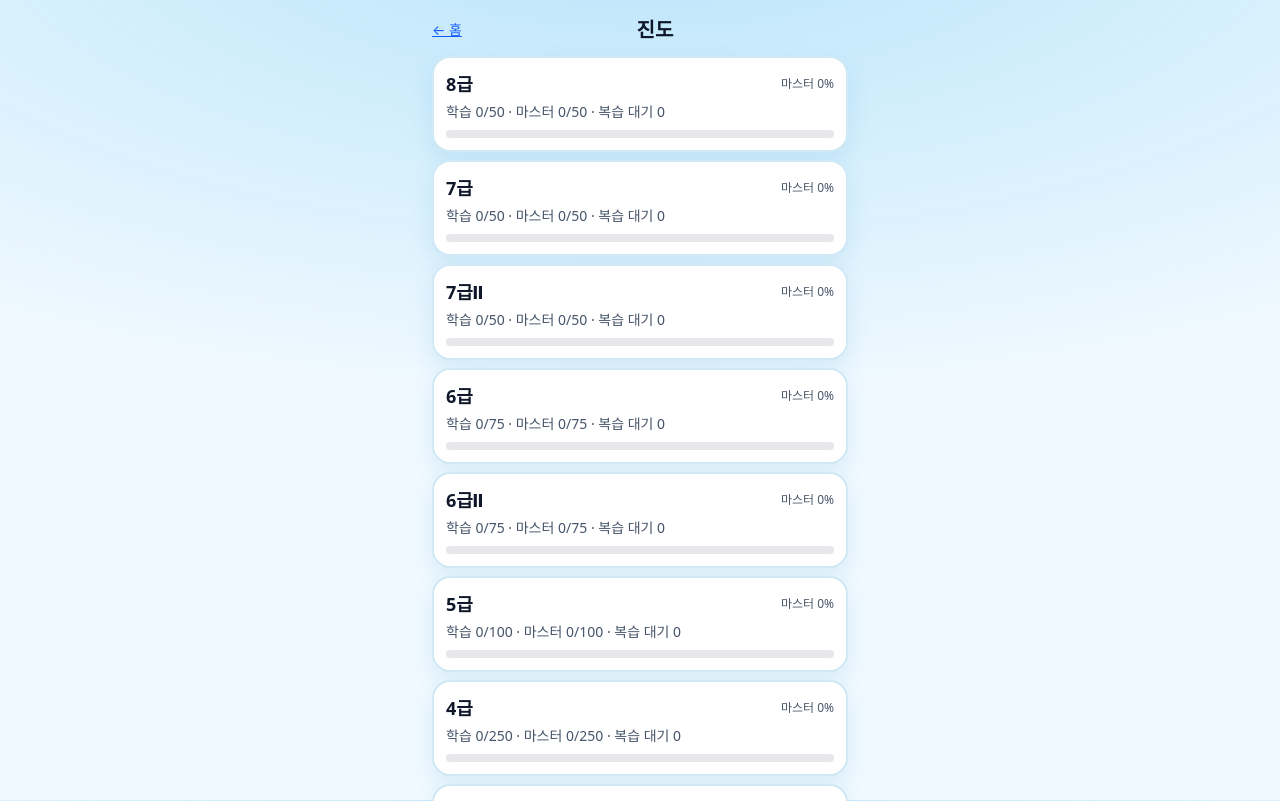
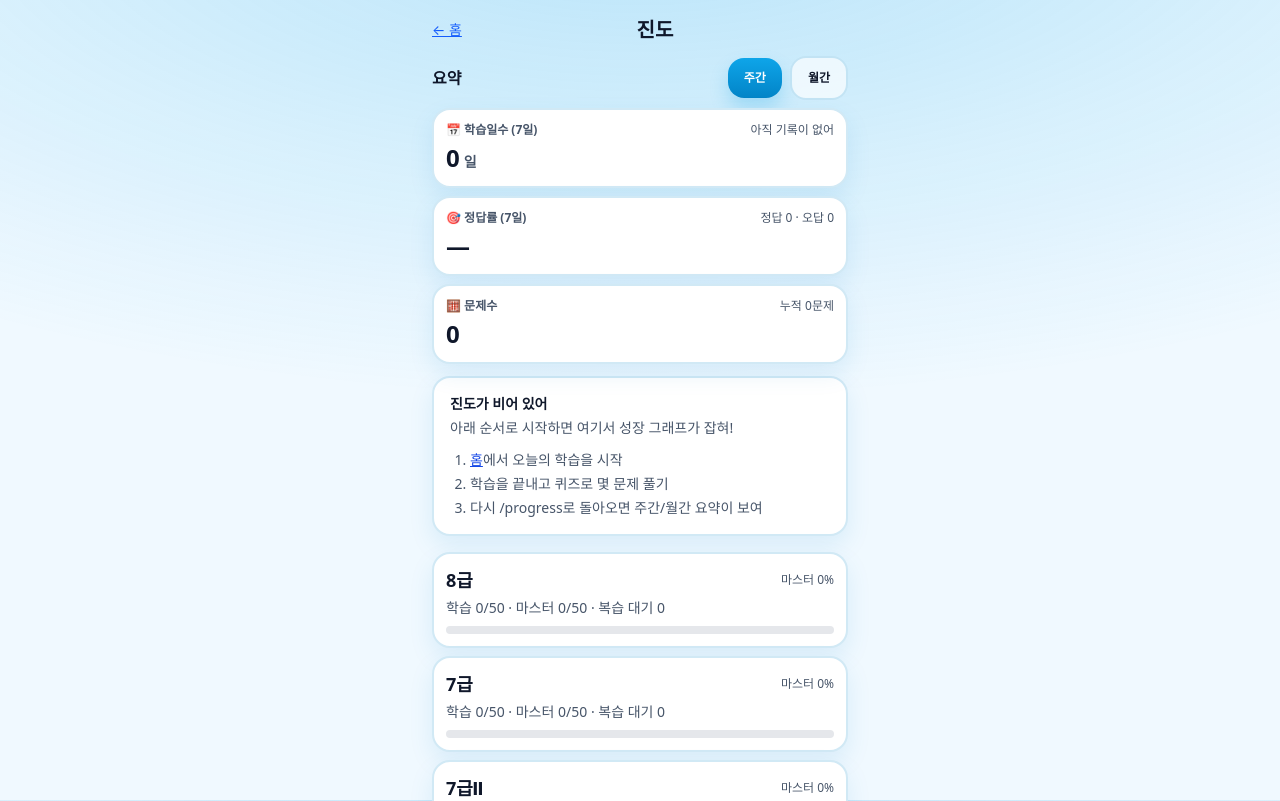
Before and after one commit to woairi/hanja-study, a Next.js app in the folder web/: page /progress in a window 1280 px wide. Shown: the top 801 px of the page. Built offline with nearby package versions, Linux system fonts and the light colour scheme.

Commit message:
FE P6: enhance /progress dashboard (weekly/monthly, metrics, empty state)

```diff
--- a/web/src/app/progress/page.tsx
+++ b/web/src/app/progress/page.tsx
@@ -3,6 +3,8 @@
 import Link from 'next/link';
 import { useEffect, useMemo, useState } from 'react';
 import Toast from '@/components/Toast';
+import { Button } from '@/components/ui/Button';
+import { Card } from '@/components/ui/Card';
 import { ALL_KANJI, GRADE_LABELS, kanjiByGradeLabel } from '@/lib/kanji';
 import { loadState } from '@/lib/storage';
 import type { GradeLabel } from '@/lib/types';
@@ -10,11 +12,59 @@ import type { GradeLabel } from '@/lib/types';
 export default function ProgressPage() {
   const [now, setNow] = useState(Date.now());
   const [toast, setToast] = useState<string | null>(null);
+  const [period, setPeriod] = useState<'week' | 'month'>('week');
 
   useEffect(() => {
     const t = setInterval(() => setNow(Date.now()), 10_000);
     return () => clearInterval(t);
   }, []);
+
+  const summary = useMemo(() => {
+    const st = loadState();
+    const days = period === 'week' ? 7 : 30;
+
+    // Build YYYY-MM-DD keys for the last N days (including today).
+    const keys: string[] = [];
+    const d = new Date(now);
+    for (let i = 0; i < days; i++) {
+      const x = new Date(d);
+      x.setDate(d.getDate() - i);
+      const yyyy = x.getFullYear();
+      const mm = String(x.getMonth() + 1).padStart(2, '0');
+      const dd = String(x.getDate()).padStart(2, '0');
+      keys.push(`${yyyy}-${mm}-${dd}`);
+    }
+
+    let answered = 0;
+    let correct = 0;
+    let wrong = 0;
+    let studyDays = 0;
+
+    for (const k of keys) {
+      const day = st.stats.daily?.[k];
+      if (!day) continue;
+      answered += day.answered || 0;
+      correct += day.correct || 0;
+      wrong += day.wrong || 0;
+      if ((day.answered || 0) > 0) studyDays += 1;
+    }
+
+    const acc = answered > 0 ? Math.round((correct / answered) * 100) : null;
+
+    const quizAnsweredAllTime = st.stats?.quizAnswered || 0;
+    const dailyKeys = Object.keys(st.stats.daily || {});
+
+    return {
+      days,
+      studyDays,
+      answered,
+      correct,
+      wrong,
+      acc,
+      quizAnsweredAllTime,
+      isEmpty: quizAnsweredAllTime === 0 && dailyKeys.length === 0,
+    };
+  }, [now, period]);
 
   const rows = useMemo(() => {
     const st = loadState();
@@ -211,7 +261,101 @@ export default function ProgressPage() {
         <div />
       </div>
 
-      <section className="space-y-2">
+      <section className="mt-1">
+        <div className="flex items-center justify-between gap-3">
+          <h2 className="text-base font-semibold">요약</h2>
+          <div className="flex items-center gap-2">
+            <Button
+              variant={period === 'week' ? 'primary' : 'ghost'}
+              size="sm"
+              aria-pressed={period === 'week'}
+              onClick={() => setPeriod('week')}
+            >
+              주간
+            </Button>
+            <Button
+              variant={period === 'month' ? 'primary' : 'ghost'}
+              size="sm"
+              aria-pressed={period === 'month'}
+              onClick={() => setPeriod('month')}
+            >
+              월간
+            </Button>
+          </div>
+        </div>
+
+        <div className="mt-2 grid grid-cols-1 gap-2">
+          <Card className="p-3">
+            <div className="flex items-start justify-between gap-3">
+              <div>
+                <div className="text-xs font-extrabold" style={{ color: 'var(--muted)' }}>
+                  📅 학습일수 ({summary.days}일)
+                </div>
+                <div className="mt-1 text-2xl font-extrabold">
+                  {summary.studyDays}
+                  <span className="ml-1 text-sm font-semibold" style={{ color: 'var(--muted)' }}>
+                    일
+                  </span>
+                </div>
+              </div>
+              <div className="text-right text-xs" style={{ color: 'var(--muted)' }}>
+                {summary.studyDays === 0 ? '아직 기록이 없어' : '꾸준함이 쌓이는 중'}
+              </div>
+            </div>
+          </Card>
+
+          <Card className="p-3">
+            <div className="flex items-start justify-between gap-3">
+              <div>
+                <div className="text-xs font-extrabold" style={{ color: 'var(--muted)' }}>
+                  🎯 정답률 ({summary.days}일)
+                </div>
+                <div className="mt-1 text-2xl font-extrabold">
+                  {summary.acc === null ? '—' : `${summary.acc}%`}
+                </div>
+              </div>
+              <div className="text-right text-xs" style={{ color: 'var(--muted)' }}>
+                정답 {summary.correct} · 오답 {summary.wrong}
+              </div>
+            </div>
+          </Card>
+
+          <Card className="p-3">
+            <div className="flex items-start justify-between gap-3">
+              <div>
+                <div className="text-xs font-extrabold" style={{ color: 'var(--muted)' }}>
+                  🧮 문제수
+                </div>
+                <div className="mt-1 text-2xl font-extrabold">{summary.answered}</div>
+              </div>
+              <div className="text-right text-xs" style={{ color: 'var(--muted)' }}>
+                누적 {summary.quizAnsweredAllTime}문제
+              </div>
+            </div>
+          </Card>
+        </div>
+
+        {summary.isEmpty && (
+          <Card className="mt-3 p-4">
+            <div className="text-sm font-extrabold">진도가 비어 있어</div>
+            <div className="mt-1 text-sm" style={{ color: 'var(--muted)' }}>
+              아래 순서로 시작하면 여기서 성장 그래프가 잡혀!
+            </div>
+            <ol className="mt-3 list-decimal space-y-1 pl-5 text-sm" style={{ color: 'var(--muted)' }}>
+              <li>
+                <Link className="text-blue-700 underline" href="/">
+                  홈
+                </Link>
+                에서 오늘의 학습을 시작
+              </li>
+              <li>학습을 끝내고 퀴즈로 몇 문제 풀기</li>
+              <li>다시 /progress로 돌아오면 주간/월간 요약이 보여</li>
+            </ol>
+          </Card>
+        )}
+      </section>
+
+      <section className="mt-4 space-y-2">
         {rows.map((r) => (
           <GradeRow key={r.label} {...r} />
         ))}
--- a/web/src/app/quiz/[id]/QuizClient.tsx
+++ b/web/src/app/quiz/[id]/QuizClient.tsx
@@ -7,7 +7,7 @@ import { Card } from '@/components/ui/Card';
 import { InstantFeedback } from '@/components/quiz/InstantFeedback';
 import { ALL_KANJI, kanjiByGradeLabel } from '@/lib/kanji';
 import type { GradeLabel, KanjiItem } from '@/lib/types';
-import { loadState, saveState } from '@/lib/storage';
+import { bumpDailyQuizStats, loadState, saveState } from '@/lib/storage';
 import { applyAnswer } from '@/lib/srs';
 import { makeQuiz, type QuizQuestion } from '@/lib/quiz';
 import { makeRetryQuestion } from '@/lib/retry';
@@ -182,12 +182,13 @@ export default function QuizClient() {
 
   function commitResult(isCorrect: boolean, kanjiId: string) {
     const now = Date.now();
-    const st = loadState();
+    let st = loadState();
     const prev = st.progress[kanjiId];
     if (!prev) return;
     const k = ALL_KANJI.find((x) => x.id === kanjiId);
     st.progress[kanjiId] = applyAnswer(prev, isCorrect, now, { gradeLabel: k?.gradeLabel });
     st.stats.quizAnswered = (st.stats.quizAnswered || 0) + 1;
+    st = bumpDailyQuizStats(st, { at: now, correct: isCorrect });
     saveState(st);
   }
 
--- a/web/src/lib/storage.ts
+++ b/web/src/lib/storage.ts
@@ -10,7 +10,7 @@ export function defaultState(): AppState {
     version: 1,
     settings: { dailyCount: 5, lastGradeLabel: '8급' },
     streak: { count: 0, lastStudyDate: null },
-    stats: { quizAnswered: 0 },
+    stats: { quizAnswered: 0, daily: {} },
     progress: {},
   };
 }
@@ -83,7 +83,7 @@ export function loadState(): AppState {
       ...parsed,
       settings: { ...defaultState().settings, ...(parsed.settings || {}) },
       streak: { ...defaultState().streak, ...(parsed.streak || {}) },
-      stats: { ...defaultState().stats, ...(parsed.stats || {}) },
+      stats: { ...defaultState().stats, ...(parsed.stats || {}), daily: { ...defaultState().stats.daily, ...(parsed.stats?.daily || {}) } },
       progress: parsed.progress || {},
     };
 
@@ -125,3 +125,20 @@ export function bumpStreakOnStudy(state: AppState): AppState {
   const nextCount = last === yesterday ? state.streak.count + 1 : 1;
   return { ...state, streak: { count: nextCount, lastStudyDate: today } };
 }
+
+export function bumpDailyQuizStats(state: AppState, opts: { at: number; correct: boolean }): AppState {
+  const key = todayKey(new Date(opts.at));
+  const prev = state.stats.daily?.[key] || { answered: 0, correct: 0, wrong: 0 };
+  const nextForDay = {
+    answered: prev.answered + 1,
+    correct: prev.correct + (opts.correct ? 1 : 0),
+    wrong: prev.wrong + (opts.correct ? 0 : 1),
+  };
+
+  // keep daily stats bounded (last ~180 days)
+  const entries = Object.entries({ ...(state.stats.daily || {}), [key]: nextForDay }).sort((a, b) => a[0].localeCompare(b[0]));
+  const trimmed = entries.length > 180 ? entries.slice(entries.length - 180) : entries;
+  const daily = Object.fromEntries(trimmed);
+
+  return { ...state, stats: { ...state.stats, daily } };
+}
--- a/web/src/lib/types.ts
+++ b/web/src/lib/types.ts
@@ -34,6 +34,14 @@ export type AppState = {
   };
   stats: {
     quizAnswered: number;
+    daily: Record<
+      string,
+      {
+        answered: number;
+        correct: number;
+        wrong: number;
+      }
+    >; // key: YYYY-MM-DD
   };
   progress: Record<string, KanjiProgress>; // key: KanjiItem.id
 };
```
Also changed, not shown: 2 other files (tests, documents, lock files or other folders).
